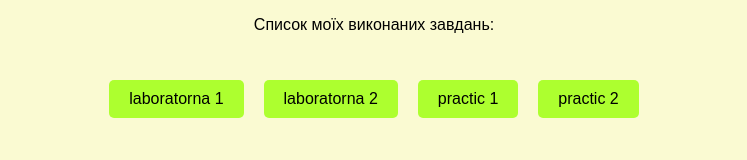
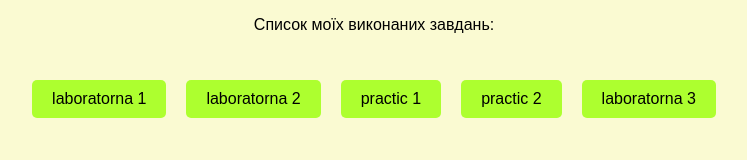
Before and after one commit to Chikh124/kep_web, a plain HTML site: page index.html in a window 1280 px wide. Shown: the whole page, without its empty margins (266-1013 px from the left). Drawn offline with Linux system fonts and the light colour scheme.

Commit message:
Update index.html

```diff
--- a/index.html
+++ b/index.html
@@ -39,6 +39,7 @@
         <a class="button" href="lr2/index.html">laboratorna 2</a>
         <a class="button" href="pr1/index.html">practic 1</a>
         <a class="button" href="pr2/index.html">practic 2</a>
+        <a class="button" href="lr3/index.html">laboratorna 3</a>
     </div>
 </body>
 </html>
```
